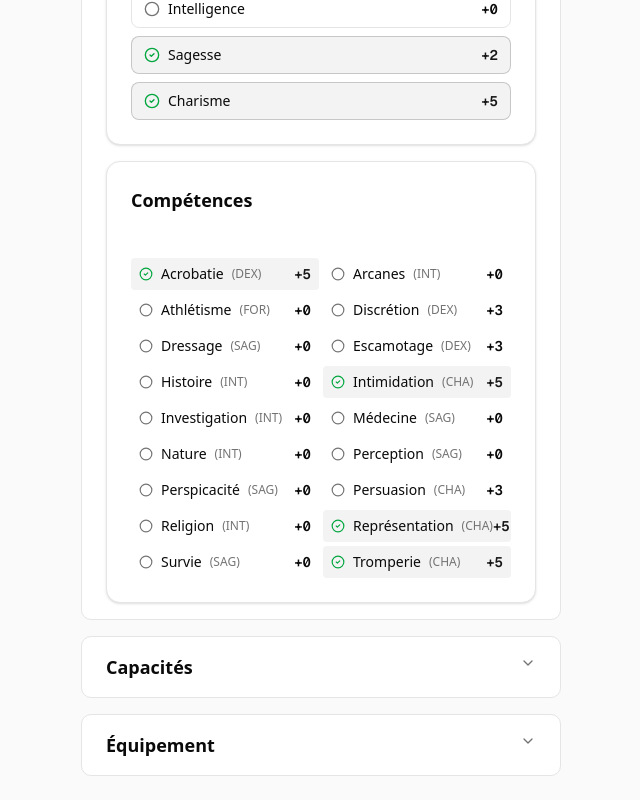
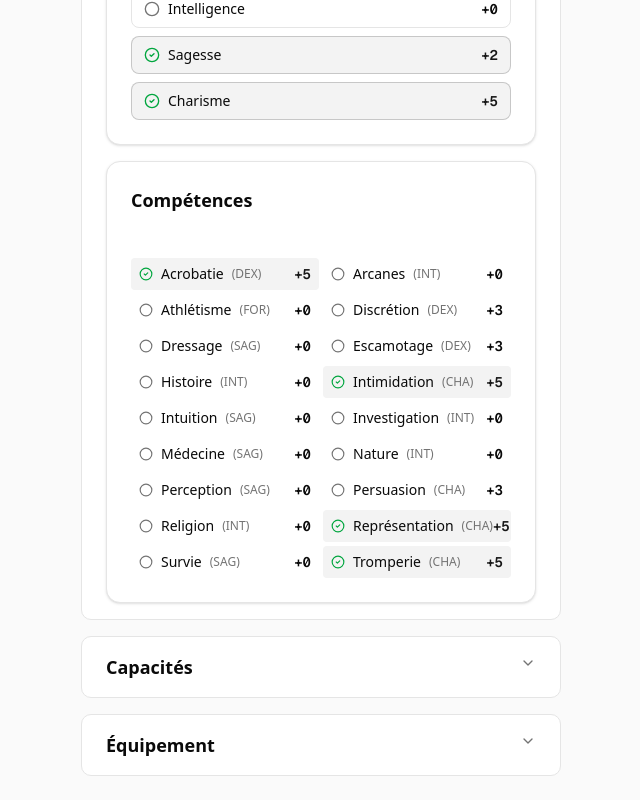
Before and after one commit to aaudelin/boudelard, a Next.js app: page /character/drogo-malaufoie in a window 1280 px wide. Shown: the part 1960-2760 px from the top of the page, without its empty margins (319-959 px from the left). Built offline with nearby package versions, Linux system fonts and the light colour scheme.

Commit message:
design: rename to intuition

```diff
--- a/components/character/skills-list.tsx
+++ b/components/character/skills-list.tsx
@@ -24,11 +24,11 @@ export function SkillsList({ skills }: SkillsListProps) {
     "sleightOfHand",   // Escamotage
     "history",         // Histoire
     "intimidation",    // Intimidation
+    "insight",         // Intuition
     "investigation",   // Investigation
     "medicine",        // Médecine
     "nature",          // Nature
     "perception",      // Perception
-    "insight",         // Perspicacité
     "persuasion",      // Persuasion
     "religion",        // Religion
     "performance",     // Représentation
--- a/lib/dnd-helpers.ts
+++ b/lib/dnd-helpers.ts
@@ -36,11 +36,11 @@ export const skillLabels: Record<string, string> = {
   sleightOfHand: "Escamotage",
   history: "Histoire",
   intimidation: "Intimidation",
+  insight: "Intuition",
   investigation: "Investigation",
   medicine: "Médecine",
   nature: "Nature",
   perception: "Perception",
-  insight: "Perspicacité",
   persuasion: "Persuasion",
   religion: "Religion",
   performance: "Représentation",
```
